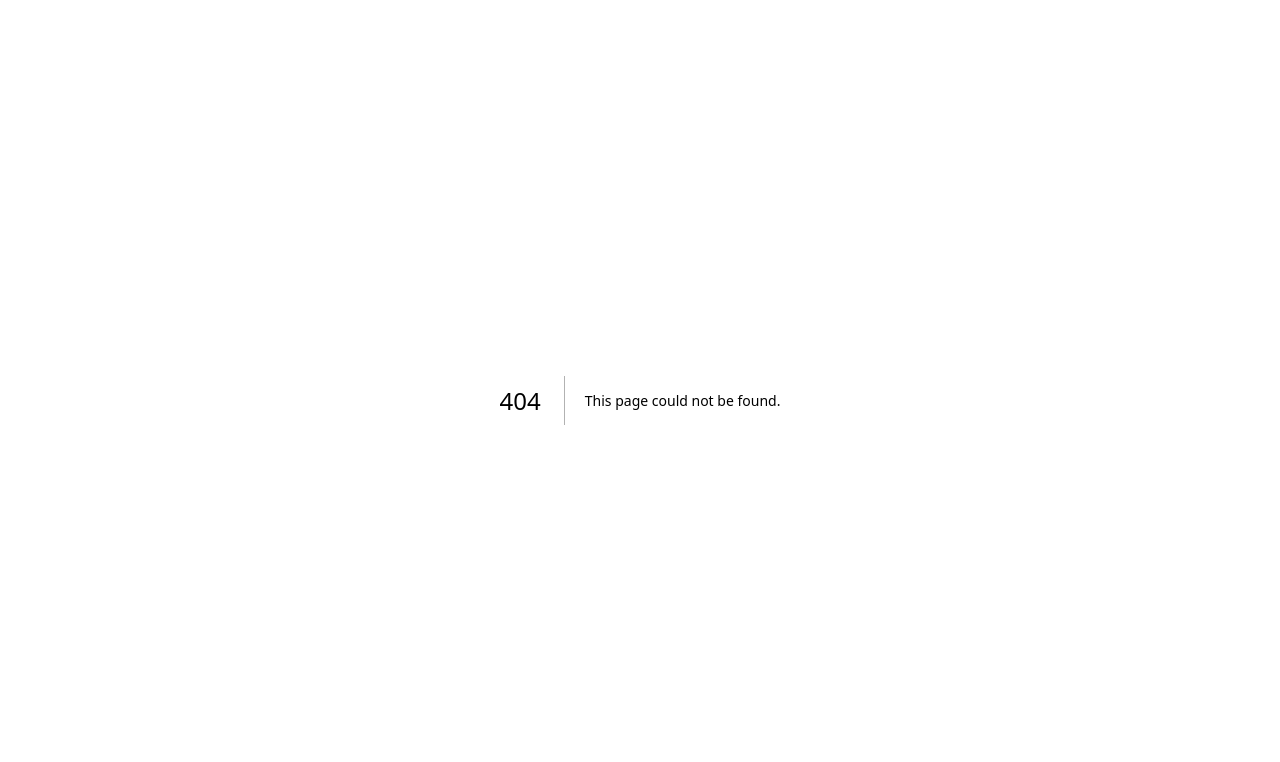
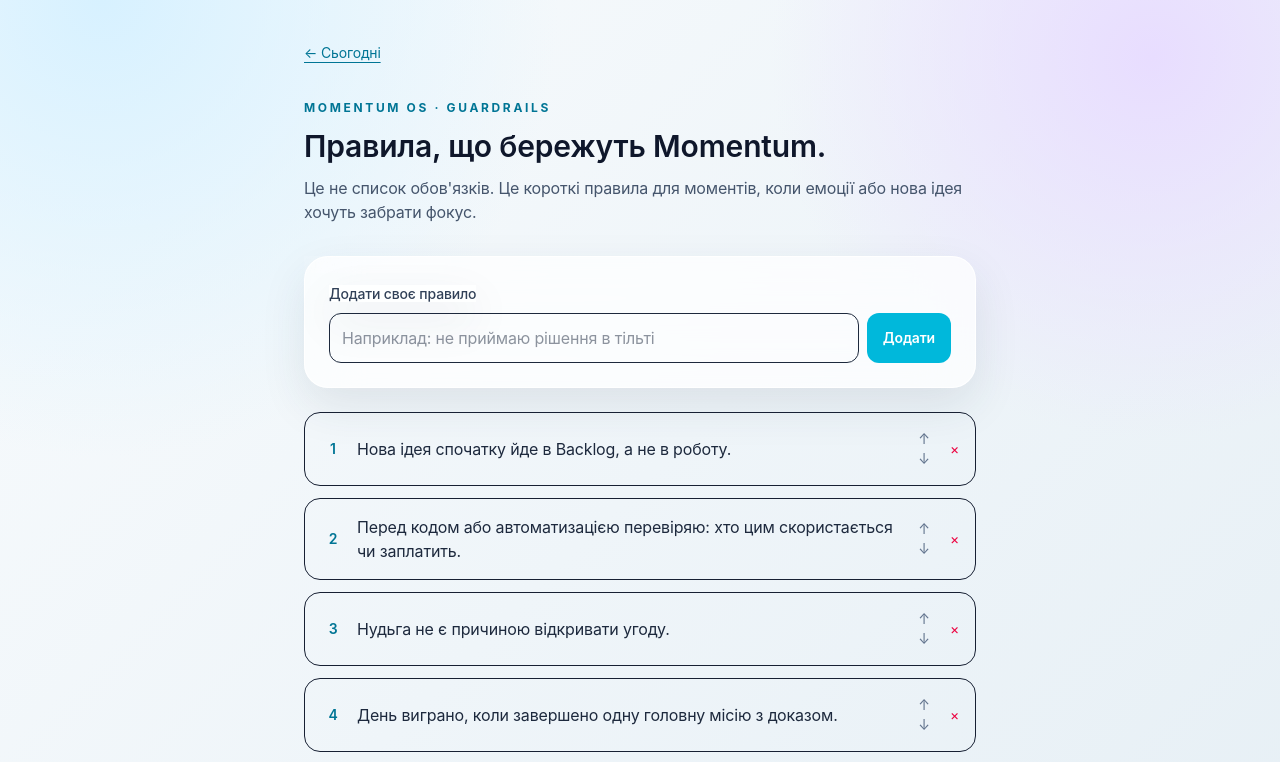
Before and after one commit to Yarosse/MomentumOS, a Next.js app in the folder apps/web/: page /rules in a window 1280 px wide. Before the commit this address had no page. Shown: the top 762 px of the page. Built offline with nearby package versions, Linux system fonts and the light colour scheme.

Commit message:
feat: add editable momentum rules

```diff
--- a/apps/web/src/app/page.tsx
+++ b/apps/web/src/app/page.tsx
@@ -98,7 +98,7 @@ export default function Home() {
       <div className="mx-auto max-w-5xl">
         <header className="mb-10 flex flex-col gap-3 border-b border-slate-700 pb-6 sm:flex-row sm:items-end sm:justify-between">
           <div><p className="mb-2 text-xs font-bold tracking-[0.24em] text-cyan-300">MOMENTUM OS · TODAY</p><h1 className="text-3xl font-semibold tracking-tight sm:text-4xl">Одна правильна дія.</h1></div>
-          <div className="flex gap-4"><Link href="/updates" className="w-fit text-sm text-cyan-200 underline underline-offset-4 hover:text-cyan-100">Оновлення машин</Link><Link href="/backlog" className="w-fit text-sm text-cyan-200 underline underline-offset-4 hover:text-cyan-100">Backlog</Link><Link href="/log" className="w-fit text-sm text-cyan-200 underline underline-offset-4 hover:text-cyan-100">Лог дня</Link><Link href="/review" className="w-fit text-sm text-cyan-200 underline underline-offset-4 hover:text-cyan-100">Щотижневий огляд</Link><button onClick={resetDemo} className="w-fit text-sm text-slate-400 underline underline-offset-4 hover:text-slate-200">Скинути демо-дані</button></div>
+          <div className="flex flex-wrap gap-4"><Link href="/updates" className="w-fit text-sm text-cyan-200 underline underline-offset-4 hover:text-cyan-100">Оновлення машин</Link><Link href="/rules" className="w-fit text-sm text-cyan-200 underline underline-offset-4 hover:text-cyan-100">Правила</Link><Link href="/backlog" className="w-fit text-sm text-cyan-200 underline underline-offset-4 hover:text-cyan-100">Backlog</Link><Link href="/log" className="w-fit text-sm text-cyan-200 underline underline-offset-4 hover:text-cyan-100">Лог дня</Link><Link href="/review" className="w-fit text-sm text-cyan-200 underline underline-offset-4 hover:text-cyan-100">Щотижневий огляд</Link><button onClick={resetDemo} className="w-fit text-sm text-slate-400 underline underline-offset-4 hover:text-slate-200">Скинути демо-дані</button></div>
         </header>
 
         <section className="mb-5 rounded-2xl p-4"><div className="flex flex-col gap-3 sm:flex-row"><select value={bulkEngine} onChange={(event) => setBulkEngine(event.target.value)} className="rounded-xl border border-slate-300/50 bg-white/60 px-3 py-2 text-slate-800"><option value="scalping">Скальпінг</option><option value="community">Арбітражне ком'юніті</option><option value="telegram">Telegram-гра</option><option value="doors">Двері</option></select><textarea value={bulkText} onChange={(event) => setBulkText(event.target.value)} placeholder="Встав список задач — по одній у рядок" className="min-h-20 flex-1 rounded-xl border border-slate-300/50 bg-white/60 p-3 text-slate-800 placeholder:text-slate-500" /></div><button onClick={addMissionList} className="mt-3 rounded-xl bg-slate-900 px-4 py-2 text-sm font-semibold text-white">Додати список місій</button></section>
--- /dev/null
+++ b/apps/web/src/app/rules/page.tsx
@@ -0,0 +1,68 @@
+"use client";
+
+import Link from "next/link";
+import { useEffect, useState } from "react";
+
+const storageKey = "momentum-rules-v1";
+
+const defaultRules = [
+  "Нова ідея спочатку йде в Backlog, а не в роботу.",
+  "Перед кодом або автоматизацією перевіряю: хто цим скористається чи заплатить.",
+  "Нудьга не є причиною відкривати угоду.",
+  "День виграно, коли завершено одну головну місію з доказом.",
+  "Факти важливіші за настрій: фіксую результат, а не оцінюю себе.",
+  "Ризик-менеджмент важливіший за бажання заробити швидко.",
+];
+
+export default function RulesPage() {
+  const [rules, setRules] = useState(defaultRules);
+  const [newRule, setNewRule] = useState("");
+  const [hydrated, setHydrated] = useState(false);
+
+  useEffect(() => {
+    const saved = localStorage.getItem(storageKey);
+    if (saved) setRules(JSON.parse(saved) as string[]);
+    setHydrated(true);
+  }, []);
+
+  useEffect(() => {
+    if (hydrated) localStorage.setItem(storageKey, JSON.stringify(rules));
+  }, [hydrated, rules]);
+
+  const addRule = () => {
+    const value = newRule.trim();
+    if (!value) return;
+    setRules((current) => [...current, value]);
+    setNewRule("");
+  };
+
+  const moveRule = (index: number, direction: -1 | 1) => {
+    const target = index + direction;
+    if (target < 0 || target >= rules.length) return;
+    setRules((current) => {
+      const next = [...current];
+      [next[index], next[target]] = [next[target], next[index]];
+      return next;
+    });
+  };
+
+  const editRule = (index: number) => {
+    const value = window.prompt("Зміни правило", rules[index]);
+    if (!value?.trim()) return;
+    setRules((current) => current.map((rule, ruleIndex) => ruleIndex === index ? value.trim() : rule));
+  };
+
+  return <main className="min-h-screen px-5 py-10 sm:px-8"><div className="mx-auto max-w-2xl">
+    <Link href="/" className="text-sm text-cyan-700 underline underline-offset-4">← Сьогодні</Link>
+    <p className="mt-9 text-xs font-bold tracking-[.22em] text-cyan-700">MOMENTUM OS · GUARDRAILS</p>
+    <h1 className="mt-3 text-3xl font-semibold text-slate-900">Правила, що бережуть Momentum.</h1>
+    <p className="mt-3 text-slate-600">Це не список обов&apos;язків. Це короткі правила для моментів, коли емоції або нова ідея хочуть забрати фокус.</p>
+
+    <section className="mt-8 rounded-3xl border p-6">
+      <label className="text-sm font-medium text-slate-700" htmlFor="new-rule">Додати своє правило</label>
+      <div className="mt-2 flex gap-2"><input id="new-rule" value={newRule} onChange={(event) => setNewRule(event.target.value)} onKeyDown={(event) => event.key === "Enter" && addRule()} placeholder="Наприклад: не приймаю рішення в тільті" className="min-w-0 flex-1 rounded-xl border p-3 text-slate-800" /><button onClick={addRule} className="rounded-xl bg-cyan-500 px-4 py-3 text-sm font-semibold text-white">Додати</button></div>
+    </section>
+
+    <ol className="mt-6 space-y-3">{rules.map((rule, index) => <li key={`${rule}-${index}`} className="flex items-center gap-3 rounded-2xl border p-4"><span className="w-6 text-center text-sm font-semibold text-cyan-700">{index + 1}</span><button onClick={() => editRule(index)} className="flex-1 text-left leading-6 text-slate-800">{rule}</button><div className="flex flex-col text-sm"><button onClick={() => moveRule(index, -1)} aria-label="Підняти правило" className="px-2 text-slate-500 hover:text-cyan-700">↑</button><button onClick={() => moveRule(index, 1)} aria-label="Опустити правило" className="px-2 text-slate-500 hover:text-cyan-700">↓</button></div><button onClick={() => setRules((current) => current.filter((_, ruleIndex) => ruleIndex !== index))} aria-label="Видалити правило" className="text-sm text-rose-600 hover:text-rose-800">×</button></li>)}</ol>
+  </div></main>;
+}
```
